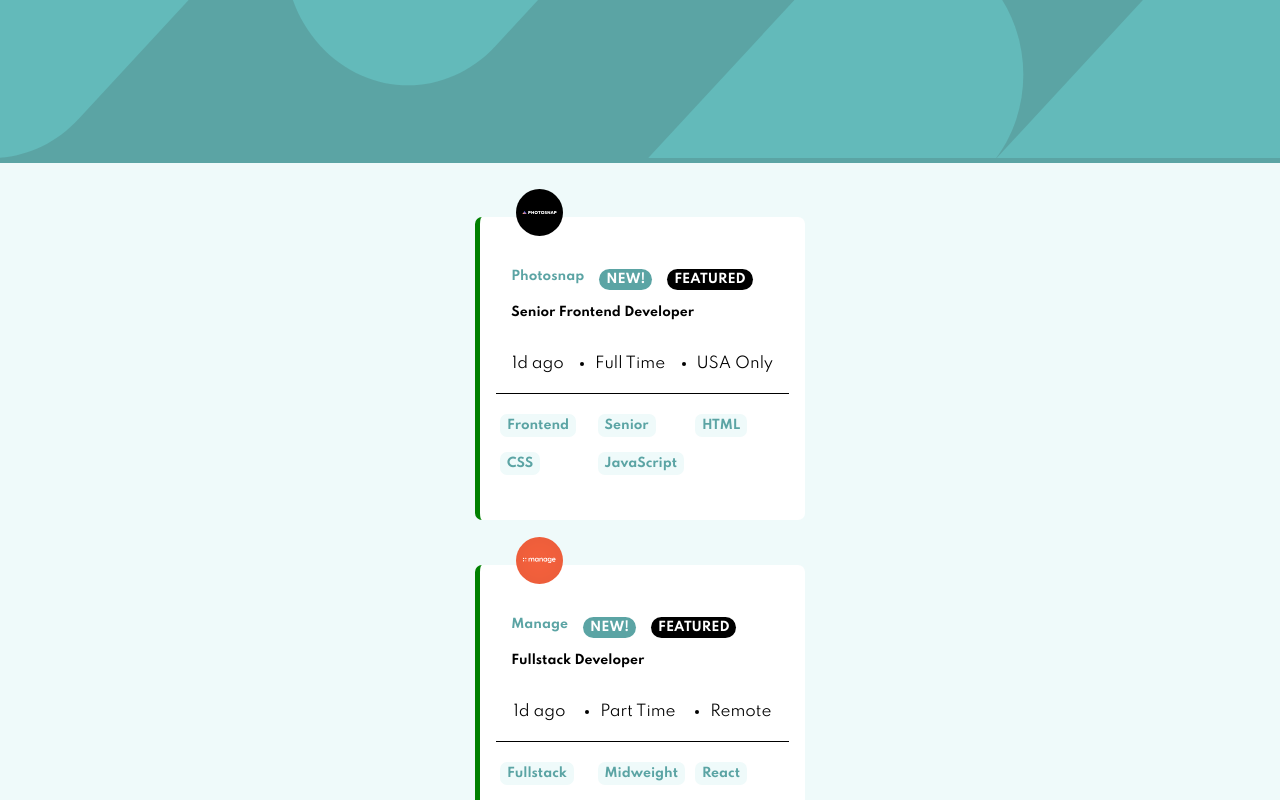
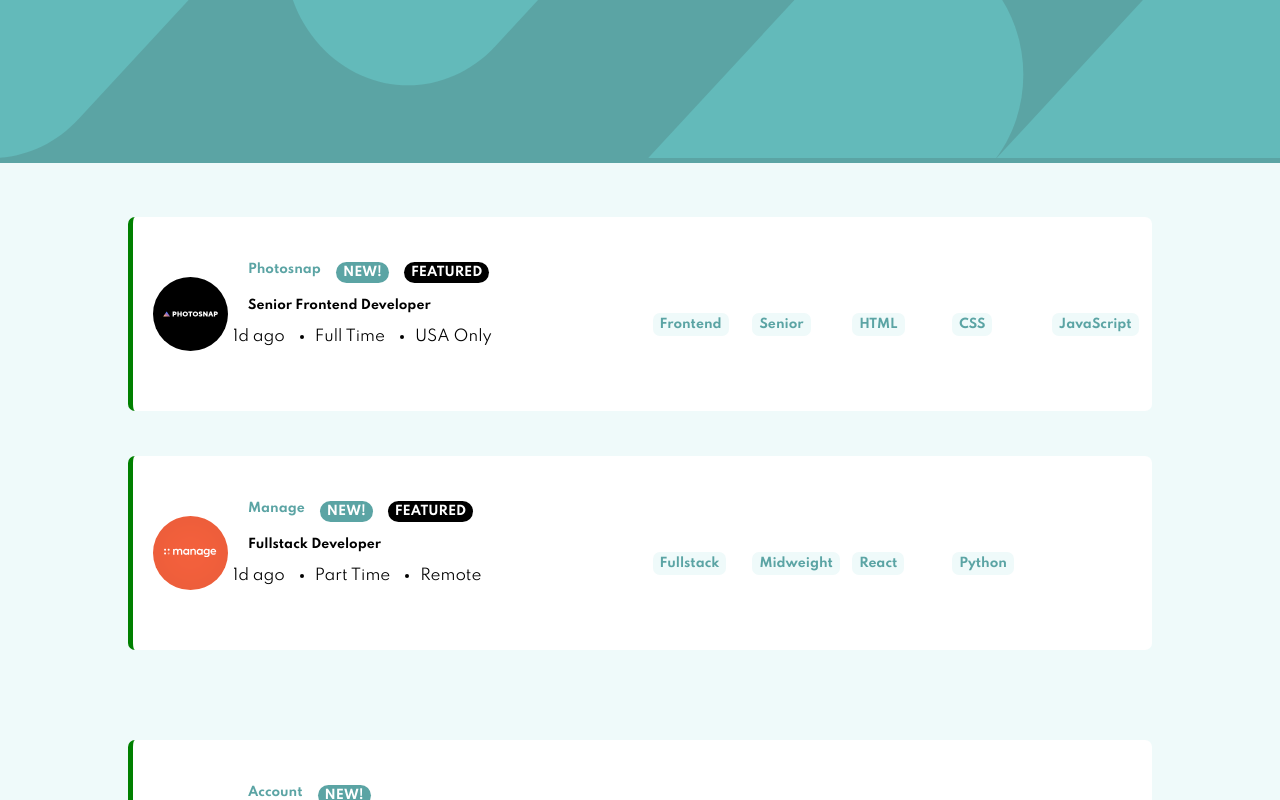
Before and after one commit to ChamuMutezva/static-job-listings, an Angular app: page / in a window 1280 px wide. Shown: the top 800 px of the page. Built offline with nearby package versions, Linux system fonts and the light colour scheme.

Commit message:
desktop initial iayout

```diff
--- a/src/app/app.component.css
+++ b/src/app/app.component.css
@@ -23,7 +23,7 @@ header {
     padding: 45px 0;
 }
 .card {
-    width: 330px;
+    width: 80%;
     margin: auto;
     padding: 10px 0;
     background-color: white;
@@ -111,7 +111,37 @@ img.card__img {
    /* flex-grow: 3; */
 }
 
-@media screen and(min-width: 790px) {
-
+@media screen and (min-width: 790px) {
+    .card {
+        display: flex;
+    }
+    .card__primary {
+        display: flex;
+        align-items: center;
+        border-bottom: none;
+    }
+    img.card__img {
+        top: 0;
+        width: 15%;
+    }
+    .card__primaries {
+        margin-left: 25px;
+    }
+    .card__features {
+        margin-top: 0;
+    }
+    .card__primary__position {
+        margin-bottom: 0;
+    }
+    .card__contract__item {
+        margin-top: 15px;
+    }
+    .card__contract__item {
+        margin-right: 30px;
+    }
+    .card__secondary {
+        grid-template-columns: 1fr 1fr 1fr 1fr 1fr;
+        align-content: center;
+    }
 
 }
--- a/src/app/app.component.html
+++ b/src/app/app.component.html
@@ -13,6 +13,7 @@
         <div class="card">
             <div class="card__primary">
                 <img class="card__img" [src]="item.logo" alt="">
+                <div class="card__primaries">
                     <div class="card__features">
                         <h5 class="card__features__item company">{{item.company}}</h5>
                         <h5 class="card__features__item newFeatures" *ngIf="item.new">NEW!</h5>
@@ -24,14 +25,15 @@
                         <li class="card__contract__item contract">{{item.contract}}</li>
                         <li class="card__contract__item location">{{item.location}}</li>
                     </ul>
-
+                </div>
             </div>
 
-            <div class="card__secondary" >
+            <div class="card__secondary">
                 <h5 class="card__secondary__item role" (click)="Submit(item.role)">{{item.role}}</h5>
-                <h5 class="card__secondary__item level" (click)="Submit(item.level)" >{{item.level}}</h5>
-                <h5 class="card__secondary__item tools" *ngFor="let tool of item.tools" >{{tool}}</h5>
-                <h5 class="card__secondary__item languages" *ngFor="let language of item.languages" (click)="Submit(language)">{{language}}</h5>
+                <h5 class="card__secondary__item level" (click)="Submit(item.level)">{{item.level}}</h5>
+                <h5 class="card__secondary__item tools" *ngFor="let tool of item.tools">{{tool}}</h5>
+                <h5 class="card__secondary__item languages" *ngFor="let language of item.languages"
+                    (click)="Submit(language)">{{language}}</h5>
 
             </div>
 
--- a/src/app/app.component.ts
+++ b/src/app/app.component.ts
@@ -76,7 +76,9 @@ export class AppComponent implements OnInit {
         const {role} = posRole;
        // console.log(event.toLocaleLowerCase() == role.toLocaleLowerCase());
         if ( event.toLocaleLowerCase() == role.toLocaleLowerCase() ){
+         // this.filteredRoles = posRole
           return posRole;
+
         }
       })
 
```
Lines whose indentation alone changed are shown as unchanged.
